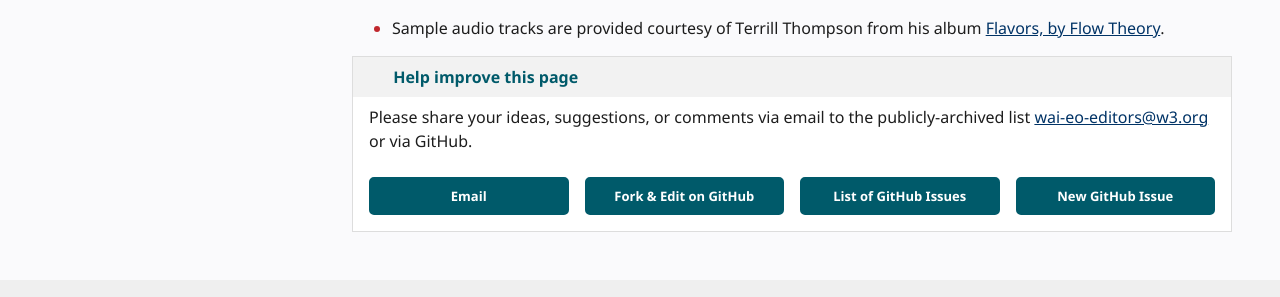
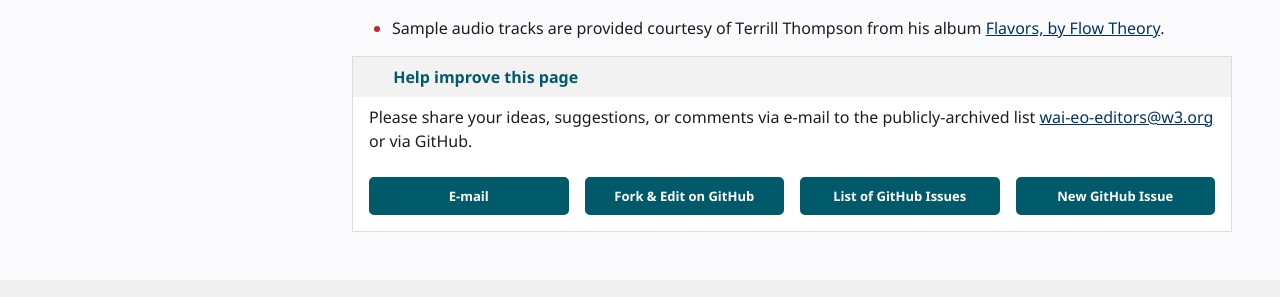
Before and after one commit to w3c/wai-website-theme, a Jekyll site: the page built from assets/ableplayer/README.md, in a window 1280 px wide and 900 px high, scrolled down 14929 px. Shown: the part 324-621 px from the top of the window. Built offline with Jekyll 4.4.1, drawn with Linux system fonts in a browser that asks for light colours; cached includes are drawn as plain includes; our own code applies the rules of GitHub Pages for plain Markdown files.

Commit message:
email -> e-mail
Fixes w3c/wai-website-design#117

```diff
--- a/_includes/feedback-box.html
+++ b/_includes/feedback-box.html
@@ -1,5 +1,5 @@
 {%- assign helptitle = "Help improve this page" -%}
-{%- assign helpdesc = "Please share your ideas, suggestions, or comments via email to the publicly-archived list [wai-eo-editors@w3.org](maito:wai-eo-editors@w3.org?subject=%s) or via GitHub." -%}
+{%- assign helpdesc = "Please share your ideas, suggestions, or comments via e-mail to the publicly-archived list [wai-eo-editors@w3.org](maito:wai-eo-editors@w3.org?subject=%s) or via GitHub." -%}
 
 {%- unless page.github.hide -%}
 {%- if page.github.repository -%}{%- assign repo = page.github.repository -%}{%endif%}
@@ -36,7 +36,7 @@
 {%- assign url_title = page.title | url_param_escape -%}
 {{ helpdesc | replace: "%s", url_title | markdownify }}
 <div class="button-group">
-    <a href="{{ "mailto:wai-eo-editors@w3.org?subject=%s" | replace: "%s", url_title }}" class="button"><span>Email</span></a>
+    <a href="{{ "mailto:wai-eo-editors@w3.org?subject=%s" | replace: "%s", url_title }}" class="button"><span>E-mail</span></a>
     <a href="https://github.com/{{repo}}/edit/{{branch}}/{{path}}"  class="button"><span>Fork &amp; Edit on GitHub</span></a>
     <a href="https://github.com/{{repo}}/issues" class="button"><span>List of GitHub Issues</span></a>
     <a href="https://github.com/{{repo}}/issues/new" class="button"><span>New GitHub Issue</span></a>
```
